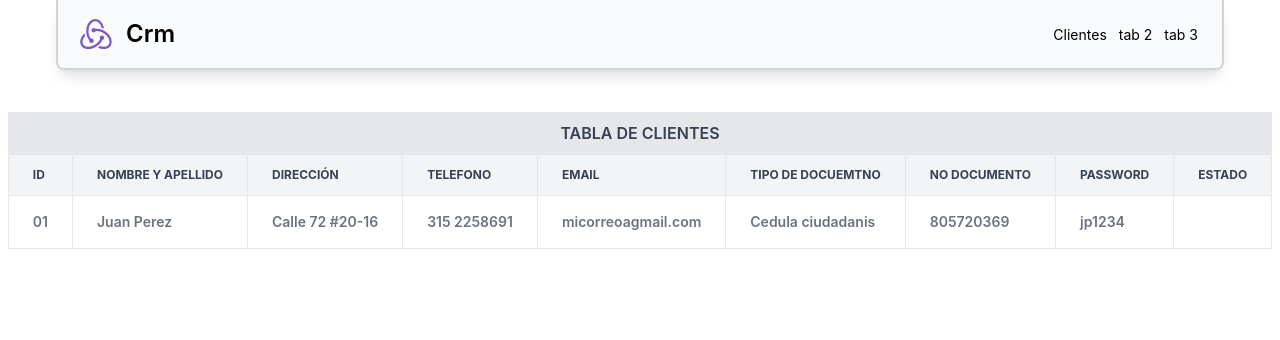
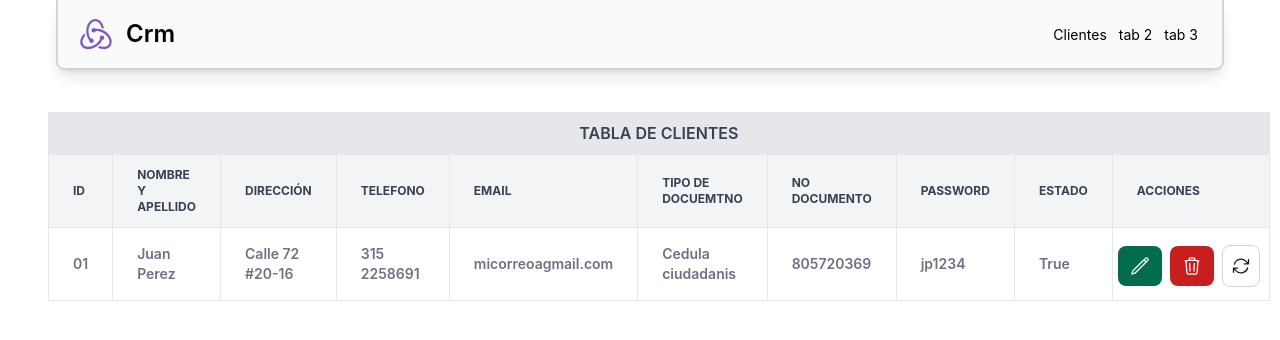
Before and after one commit to mandresblac/proyectoCrm, an Angular app: page /dashboard in a window 1280 px wide. Shown: the top 340 px of the page. Built offline with nearby package versions, Linux system fonts and the light colour scheme.

Commit message:
commit 14

```diff
--- a/src/app/pages/ver-clientes/ver-clientes.component.html
+++ b/src/app/pages/ver-clientes/ver-clientes.component.html
@@ -1,6 +1,6 @@
 <div class="relative overflow-x-auto">
   <table
-    class="w-full text-sm text-left rtl:text-right text-gray-500 dark:text-gray-400 font-semibold border"
+    class="mx-12 text-sm text-left rtl:text-right text-gray-500 dark:text-gray-400 font-semibold border"
   >
     <caption
       class="text-base text-gray-700 uppercase bg-gray-200 dark:bg-gray-700 dark:text-gray-400 border py-2"
@@ -20,12 +20,13 @@
         <th scope="col" class="border px-6 py-3">No Documento</th>
         <th scope="col" class="border px-6 py-3">Password</th>
         <th scope="col" class="border px-6 py-3">Estado</th>
+        <th scope="col" class="border px-6 py-3">Acciones</th>
       </tr>
     </thead>
 
     <tbody>
       <tr class="bg-white border-b dark:bg-gray-800 dark:border-gray-700">
-        <td scope=" border row" class="px-6 py-4">01</td>
+        <td scope="border row" class="px-6 py-4">01</td>
         <td class="border px-6 py-4">Juan Perez</td>
         <td class="border px-6 py-4">Calle 72 #20-16</td>
         <td class="border px-6 py-4">315 2258691</td>
@@ -33,7 +34,68 @@
         <td class="border px-6 py-4">Cedula ciudadanis</td>
         <td class="border px-6 py-4">805720369</td>
         <td class="border px-6 py-4">jp1234</td>
-        <td class="border px-6 py-4"></td>
+        <td class="border px-6 py-4">True</td>
+        <td class="flex justify-center items-center mt-4 ml-1">
+          <button
+            type="button"
+            class="focus:outline-none text-white bg-green-700 hover:bg-green-800 focus:ring-4 focus:ring-green-300 font-medium rounded-lg text-xs px-3 py-2.5 me-2 mb-2 dark:bg-green-600 dark:hover:bg-green-700 dark:focus:ring-green-800 flex flex-col items-center justify-center"
+          >
+            <svg
+              xmlns="http://www.w3.org/2000/svg"
+              fill="none"
+              viewBox="0 0 24 24"
+              stroke-width="1.5"
+              stroke="currentColor"
+              class="w-5 h-5"
+            >
+              <path
+                stroke-linecap="round"
+                stroke-linejoin="round"
+                d="m16.862 4.487 1.687-1.688a1.875 1.875 0 1 1 2.652 2.652L6.832 19.82a4.5 4.5 0 0 1-1.897 1.13l-2.685.8.8-2.685a4.5 4.5 0 0 1 1.13-1.897L16.863 4.487Zm0 0L19.5 7.125"
+              />
+            </svg>
+          </button>
+
+          <button
+            type="button"
+            class="focus:outline-none text-white bg-red-700 hover:bg-red-800 focus:ring-4 focus:ring-red-300 font-medium rounded-lg text-xs px-3 py-2.5 me-2 mb-2 dark:bg-red-600 dark:hover:bg-red-700 dark:focus:ring-red-900 flex flex-col items-center justify-center"
+          >
+            <svg
+              xmlns="http://www.w3.org/2000/svg"
+              fill="none"
+              viewBox="0 0 24 24"
+              stroke-width="1.5"
+              stroke="currentColor"
+              class="w-5 h-5"
+            >
+              <path
+                stroke-linecap="round"
+                stroke-linejoin="round"
+                d="m14.74 9-.346 9m-4.788 0L9.26 9m9.968-3.21c.342.052.682.107 1.022.166m-1.022-.165L18.16 19.673a2.25 2.25 0 0 1-2.244 2.077H8.084a2.25 2.25 0 0 1-2.244-2.077L4.772 5.79m14.456 0a48.108 48.108 0 0 0-3.478-.397m-12 .562c.34-.059.68-.114 1.022-.165m0 0a48.11 48.11 0 0 1 3.478-.397m7.5 0v-.916c0-1.18-.91-2.164-2.09-2.201a51.964 51.964 0 0 0-3.32 0c-1.18.037-2.09 1.022-2.09 2.201v.916m7.5 0a48.667 48.667 0 0 0-7.5 0"
+              />
+            </svg>
+          </button>
+
+          <button
+            type="button"
+            class="text-gray-900 bg-white border border-gray-300 focus:outline-none hover:bg-gray-100 focus:ring-4 focus:ring-gray-100 font-medium rounded-lg text-xs px-2 py-2.5 me-2 mb-2 dark:bg-gray-800 dark:text-white dark:border-gray-600 dark:hover:bg-gray-700 dark:hover:border-gray-600 dark:focus:ring-gray-700 flex flex-col items-center justify-center"
+          >
+            <svg
+              xmlns="http://www.w3.org/2000/svg"
+              fill="none"
+              viewBox="0 0 24 24"
+              stroke-width="1.5"
+              stroke="currentColor"
+              class="w-5 h-5"
+            >
+              <path
+                stroke-linecap="round"
+                stroke-linejoin="round"
+                d="M16.023 9.348h4.992v-.001M2.985 19.644v-4.992m0 0h4.992m-4.993 0 3.181 3.183a8.25 8.25 0 0 0 13.803-3.7M4.031 9.865a8.25 8.25 0 0 1 13.803-3.7l3.181 3.182m0-4.991v4.99"
+              />
+            </svg>
+          </button>
+        </td>
       </tr>
     </tbody>
   </table>
```
